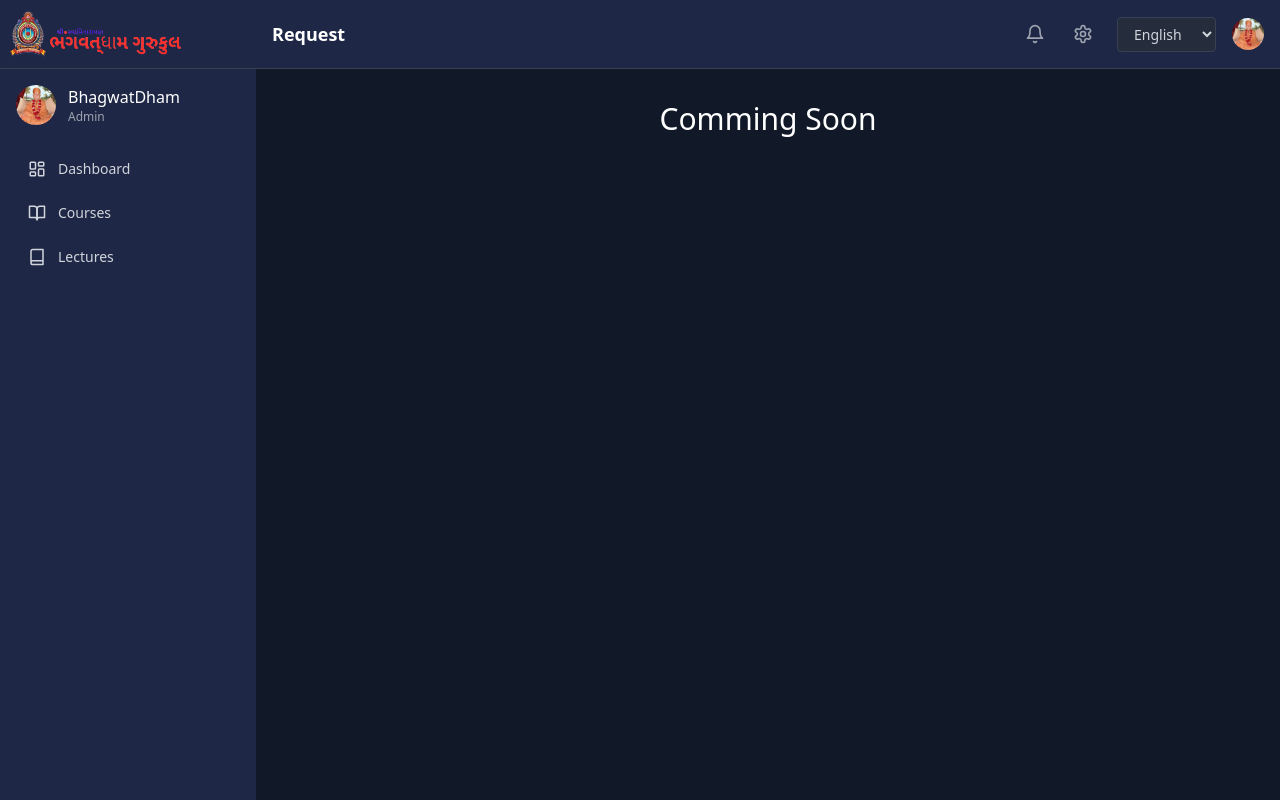
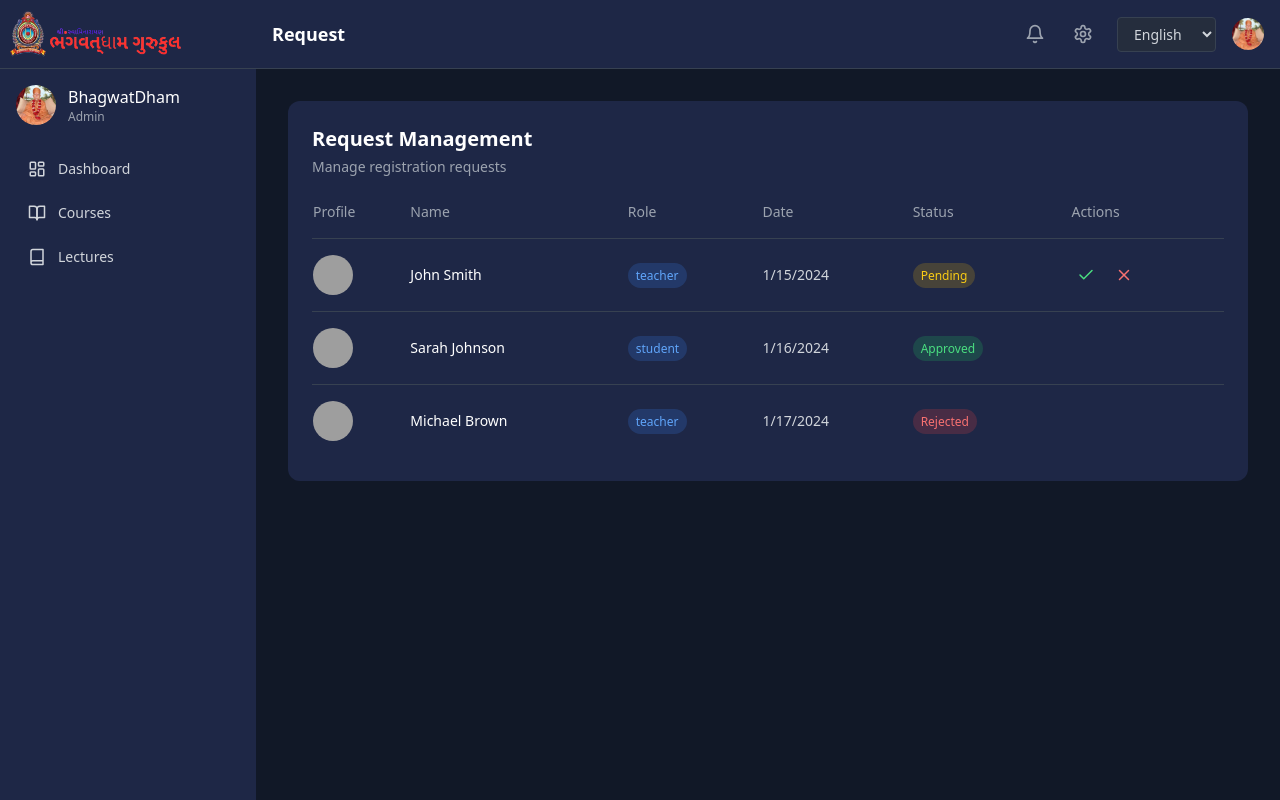
Before and after one commit to Krishpatel3085/BHAGWATDHAM-ADMIN, a React (Vite) app in the folder admin/: page /request in a window 1280 px wide. Built offline with nearby package versions, Linux system fonts and the light colour scheme; grey boxes are pictures that could not be loaded.

Commit message:
Feat : Add Request PAge

```diff
--- /dev/null
+++ b/admin/src/components/request/RequestStatusBadge.tsx
@@ -0,0 +1,27 @@
+import React from 'react';
+import { RequestStatus } from '../../types/request';
+
+interface RequestStatusBadgeProps {
+    status: RequestStatus;
+}
+
+const RequestStatusBadge: React.FC<RequestStatusBadgeProps> = ({ status }) => {
+    const getStatusStyles = () => {
+        switch (status) {
+            case 'approved':
+                return 'bg-green-500/20 text-green-400';
+            case 'rejected':
+                return 'bg-red-500/20 text-red-400';
+            default:
+                return 'bg-yellow-500/20 text-yellow-400';
+        }
+    };
+
+    return (
+        <span className={`px-2 py-1 rounded-full text-xs ${getStatusStyles()}`}>
+            {status.charAt(0).toUpperCase() + status.slice(1)}
+        </span>
+    );
+};
+
+export default RequestStatusBadge;
--- /dev/null
+++ b/admin/src/components/request/RequestTable.tsx
@@ -0,0 +1,76 @@
+import React from 'react';
+import { Check, X } from 'lucide-react';
+import { Request } from '../../types/request';
+import RequestStatusBadge from './RequestStatusBadge';
+
+interface RequestTableProps {
+    requests: Request[];
+    onApprove: (id: string) => void;
+    onReject: (id: string) => void;
+}
+
+const RequestTable: React.FC<RequestTableProps> = ({ requests, onApprove, onReject }) => {
+    return (
+        <div className="overflow-x-auto">
+            <table className="w-full min-w-[800px]">
+                <thead>
+                    <tr className="text-left">
+                        <th className="pb-4 text-sm font-medium text-gray-400">Profile</th>
+                        <th className="pb-4 text-sm font-medium text-gray-400">Name</th>
+                        <th className="pb-4 text-sm font-medium text-gray-400">Role</th>
+                        <th className="pb-4 text-sm font-medium text-gray-400">Date</th>
+                        <th className="pb-4 text-sm font-medium text-gray-400">Status</th>
+                        <th className="pb-4 text-sm font-medium text-gray-400">Actions</th>
+                    </tr>
+                </thead>
+                <tbody className="text-sm">
+                    {requests.map((request) => (
+                        <tr key={request.id} className="border-t border-gray-700">
+                            <td className="py-4">
+                                <img
+                                    src={request.imageUrl || `https://ui-avatars.com/api/?name=${request.name}`}
+                                    alt={request.name}
+                                    className="w-10 h-10 rounded-full"
+                                />
+                            </td>
+                            <td className="py-4 text-white">{request.name}</td>
+                            <td className="py-4">
+                                <span className="px-2 py-1 bg-blue-500/20 text-blue-400 rounded-full text-xs">
+                                    {request.role}
+                                </span>
+                            </td>
+                            <td className="py-4 text-gray-300">
+                                {new Date(request.requestDate).toLocaleDateString()}
+                            </td>
+                            <td className="py-4">
+                                <RequestStatusBadge status={request.status} />
+                            </td>
+                            <td className="py-4">
+                                {request.status === 'pending' && (
+                                    <div className="flex items-center gap-2">
+                                        <button
+                                            onClick={() => onApprove(request.id)}
+                                            className="p-1.5 hover:bg-[#252d3d] rounded-lg text-green-400 hover:text-green-300"
+                                            title="Approve"
+                                        >
+                                            <Check size={18} />
+                                        </button>
+                                        <button
+                                            onClick={() => onReject(request.id)}
+                                            className="p-1.5 hover:bg-[#252d3d] rounded-lg text-red-400 hover:text-red-300"
+                                            title="Reject"
+                                        >
+                                            <X size={18} />
+                                        </button>
+                                    </div>
+                                )}
+                            </td>
+                        </tr>
+                    ))}
+                </tbody>
+            </table>
+        </div>
+    );
+};
+
+export default RequestTable;
--- /dev/null
+++ b/admin/src/hooks/useRequest.ts
@@ -0,0 +1,54 @@
+import { useState } from 'react';
+import { Request } from '../types/request';
+
+const initialRequests: Request[] = [
+    {
+        id: '1',
+        userId: 'user1',
+        name: 'John Smith',
+        role: 'teacher',
+        requestDate: '2024-01-15',
+        status: 'pending',
+        imageUrl: 'https://images.unsplash.com/photo-1472099645785-5658abf4ff4e?ixlib=rb-1.2.1&auto=format&fit=facearea&facepad=2&w=256&h=256&q=80',
+    },
+    {
+        id: '2',
+        userId: 'user2',
+        name: 'Sarah Johnson',
+        role: 'student',
+        requestDate: '2024-01-16',
+        status: 'approved',
+        imageUrl: 'https://images.unsplash.com/photo-1494790108377-be9c29b29330?ixlib=rb-1.2.1&auto=format&fit=facearea&facepad=2&w=256&h=256&q=80',
+    },
+    {
+        id: '3',
+        userId: 'user3',
+        name: 'Michael Brown',
+        role: 'teacher',
+        requestDate: '2024-01-17',
+        status: 'rejected',
+        imageUrl: 'https://images.unsplash.com/photo-1500648767791-00dcc994a43e?ixlib=rb-1.2.1&auto=format&fit=facearea&facepad=2&w=256&h=256&q=80',
+    },
+];
+
+export const useRequests = () => {
+    const [requests, setRequests] = useState<Request[]>(initialRequests);
+
+    const handleApprove = (id: string) => {
+        setRequests(requests.map(request =>
+            request.id === id ? { ...request, status: 'approved' } : request
+        ));
+    };
+
+    const handleReject = (id: string) => {
+        setRequests(requests.map(request =>
+            request.id === id ? { ...request, status: 'rejected' } : request
+        ));
+    };
+
+    return {
+        requests,
+        handleApprove,
+        handleReject,
+    };
+};
--- a/admin/src/pages/Request.tsx
+++ b/admin/src/pages/Request.tsx
@@ -1,9 +1,27 @@
+import RequestTable from '../components/request/RequestTable';
+import { useRequests } from '../hooks/useRequest';
 
+const Request = () => {
+    const { requests, handleApprove, handleReject } = useRequests();
 
-export default function Request() {
     return (
         <>
-            <h1 className="text-center text-white text-3xl">Comming Soon</h1>
+            <div className="bg-[#1e2746] rounded-xl p-6">
+                <div className="flex items-center justify-between mb-6">
+                    <div>
+                        <h1 className="text-xl font-semibold text-white">Request Management</h1>
+                        <p className="text-gray-400 text-sm mt-1">Manage registration requests</p>
+                    </div>
+                </div>
+
+                <RequestTable
+                    requests={requests}
+                    onApprove={handleApprove}
+                    onReject={handleReject}
+                />
+            </div>
         </>
-    )
-}
+    );
+};
+
+export default Request;
--- /dev/null
+++ b/admin/src/services/requestService.ts
@@ -0,0 +1,23 @@
+import { Request, RequestStatus } from '../types/request';
+
+export const updateRequestStatus = async (
+    requestId: string,
+    status: RequestStatus
+): Promise<void> => {
+    // In a real application, this would make an API call to update the status
+    console.log(`Updating request ${requestId} to ${status}`);
+};
+
+export const fetchRequests = async (): Promise<Request[]> => {
+    // In a real application, this would fetch from an API
+    return [];
+};
+
+export const createRequest = async (request: Omit<Request, 'id' | 'status'>): Promise<Request> => {
+    // In a real application, this would make an API call to create a new request
+    return {
+        ...request,
+        id: Date.now().toString(),
+        status: 'pending',
+    };
+};
--- /dev/null
+++ b/admin/src/types/request.ts
@@ -0,0 +1,12 @@
+export type RequestStatus = 'pending' | 'approved' | 'rejected';
+export type UserRole = 'teacher' | 'student' | 'principal';
+
+export interface Request {
+    id: string;
+    userId: string;
+    name: string;
+    role: UserRole;
+    requestDate: string;
+    status: RequestStatus;
+    imageUrl: string;
+}
```
